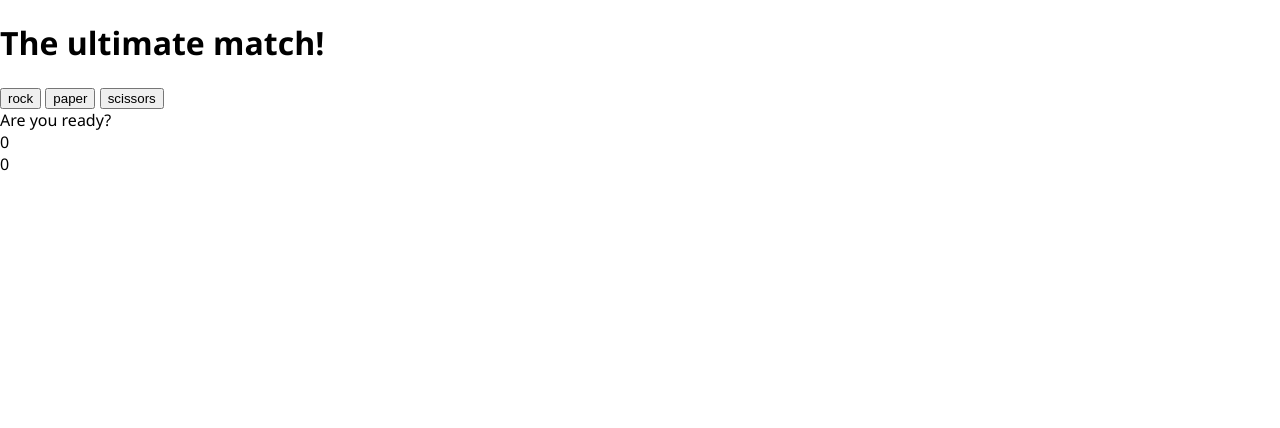
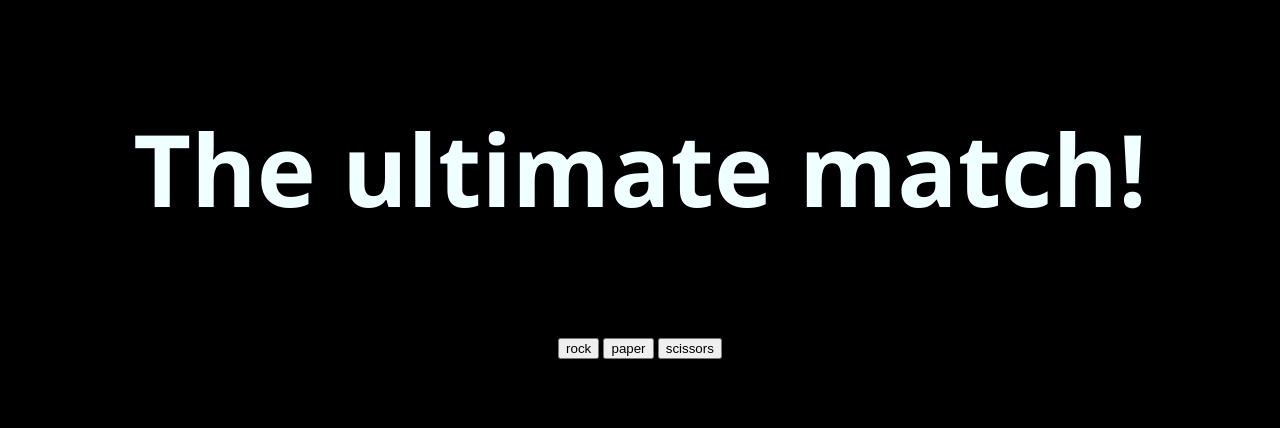
Before and after one commit to willofD13/rock-paper-scissors, a plain HTML site: page index.html in a window 1280 px wide. Drawn offline with Linux system fonts and the light colour scheme.

Commit message:
Style basic heading properties

```diff
--- a/rps.css
+++ b/rps.css
@@ -1,5 +1,15 @@
 body {
+    background-color: black;
     font-family: 'Segoe UI', Tahoma, Geneva, Verdana, sans-serif;
     margin: 0;
+    display: flex;
+    flex-direction: column;
+    align-items: center;
+}
 
+h1 {
+    color: azure;
+    font-size: 100px;
+    margin-top: 100px;
+    margin-bottom: 100px;
 }
```
